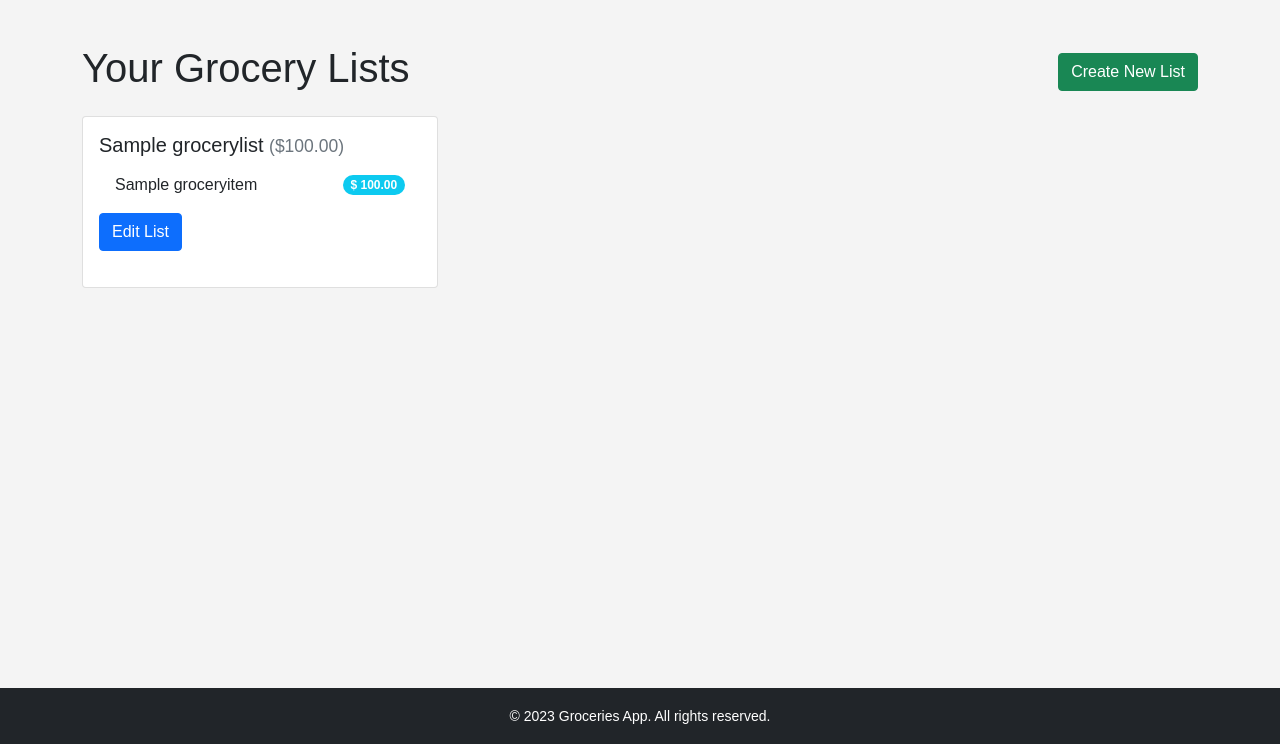
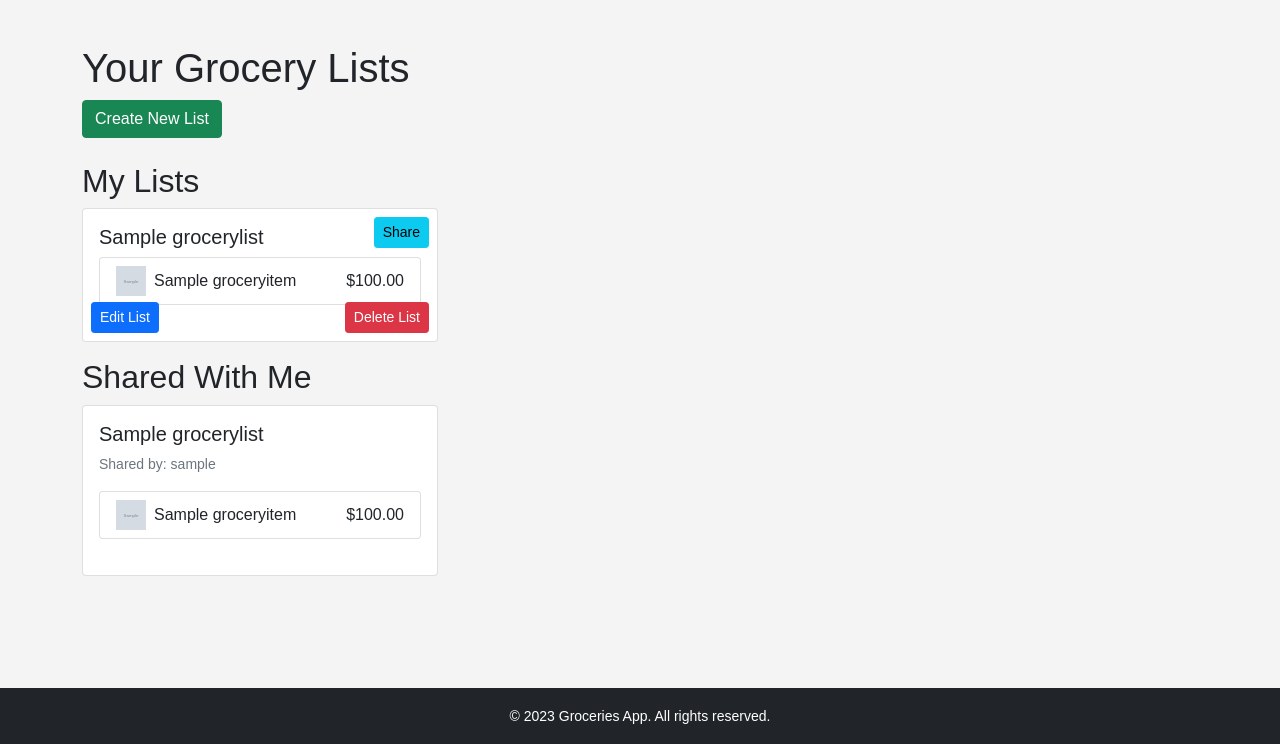
Before and after one commit to vkrg5711/smart-groceries, a Django app: page / in a window 1280 px wide. Shown: the part 56-800 px from the top of the page. Run offline with Django 5.2, Linux system fonts and the light colour scheme; a user stored in the database is signed in; tables that the repository leaves empty hold one stand-in row (values such as "Sample post"); grey boxes marked "Sample" are stand-in pictures.

Commit message:
New UI and share link

```diff
--- a/groceries/grocery/models.py
+++ b/groceries/grocery/models.py
@@ -12,6 +12,7 @@ class GroceryList(models.Model):
     name = models.CharField(max_length=100)
     owner = models.ForeignKey(User, on_delete=models.CASCADE)
     shared_with = models.ManyToManyField(User, related_name='shared_lists', blank=True)
+    share_token = models.CharField(max_length=50, blank=True, null=True, unique=True)  # New Field
 
     def __str__(self):
         return self.name
@@ -20,7 +21,7 @@ class GroceryItem(models.Model):
     grocery_list = models.ForeignKey(GroceryList, on_delete=models.CASCADE)
     name = models.CharField(max_length=100)
     quantity = models.IntegerField(default=1)
-    price = models.DecimalField(max_digits=8, decimal_places=2, default=0)  # New field
+    price = models.DecimalField(max_digits=8, decimal_places=2, default=0)
     image_url = models.URLField(blank=True, null=True)
 
     def __str__(self):
--- a/groceries/grocery/static/css/style.css
+++ b/groceries/grocery/static/css/style.css
@@ -25,3 +25,9 @@ footer {
 .card {
     margin-bottom: 20px;
 }
+/* Force the card images to be the same size */
+.card-img-top {
+    width: 100%;
+    height: 200px; /* set desired height */
+    object-fit: cover; /* crop to maintain aspect ratio */
+}
--- a/groceries/grocery/templates/dashboard.html
+++ b/groceries/grocery/templates/dashboard.html
@@ -1,37 +1,84 @@
 {% extends 'base.html' %}
+{% load math_extras %}  {# if needed #}
 
 {% block title %}Dashboard{% endblock %}
 
 {% block content %}
-<div class="d-flex justify-content-between align-items-center mb-3">
+<div class="mb-4">
   <h1>Your Grocery Lists</h1>
   <a href="{% url 'create_list' %}" class="btn btn-success">Create New List</a>
 </div>
+
+<!-- Section 1: My Lists -->
+<h2>My Lists</h2>
 <div class="row">
-    {% for grocery_list in grocery_lists %}
+  {% for glist in my_lists %}
   <div class="col-md-4 mb-3">
-        <div class="card h-100">
+    <div class="card h-100 position-relative">
       <div class="card-body">
-                <h5 class="card-title">
-                    {{ grocery_list.name }}
-                    <small class="text-muted">(${{ grocery_list.total_price }})</small>
-                </h5>
-                {% if grocery_list.items_with_total %}
-                <ul class="list-group list-group-flush">
-                    {% for item, item_total in grocery_list.items_with_total %}
-                    <li class="list-group-item d-flex justify-content-between align-items-center">
-                        {{ item.name }}
-                        <span class="badge bg-info rounded-pill">$ {{ item_total }}</span>
+        <h5 class="card-title">{{ glist.name }}</h5>
+        {% if glist.items_with_total %}
+        <ul class="list-group">
+          {% for item, item_total in glist.items_with_total %}
+          <li class="list-group-item d-flex align-items-center">
+            <img src="{{ item.image_url }}" alt="{{ item.name }}" style="width:30px; height:30px; object-fit:cover; margin-right:8px;">
+            <span>{{ item.name }}</span>
+            <span class="ms-auto">${{ item_total|floatformat:2 }}</span>
           </li>
           {% endfor %}
         </ul>
         {% else %}
         <p class="text-muted">No items in this list.</p>
         {% endif %}
-                <a href="{% url 'view_list' grocery_list.id %}" class="btn btn-primary mt-2">Edit List</a>
+      </div>
+      <div class="position-absolute bottom-0 start-0 p-2">
+        <a href="{% url 'edit_list' glist.id %}" class="btn btn-primary btn-sm">Edit List</a>
+      </div>
+      <div class="position-absolute bottom-0 end-0 p-2">
+        <form action="{% url 'delete_list' glist.id %}" method="post">
+          {% csrf_token %}
+          <button type="submit" class="btn btn-danger btn-sm">Delete List</button>
+        </form>
+      </div>
+      <div class="position-absolute top-0 end-0 p-2">
+        <!-- Button to generate share link -->
+        <a href="{% url 'get_share_link' glist.id %}" class="btn btn-info btn-sm">Share</a>
       </div>
     </div>
   </div>
   {% endfor %}
 </div>
+
+<!-- Section 2: Shared Lists -->
+<h2>Shared With Me</h2>
+{% if shared_lists %}
+<div class="row">
+  {% for glist in shared_lists %}
+  <div class="col-md-4 mb-3">
+    <div class="card h-100">
+      <div class="card-body">
+        <h5 class="card-title">{{ glist.name }}</h5>
+        <p class="small text-muted">Shared by: {{ glist.owner.username }}</p>
+        {% if glist.items_with_total %}
+        <ul class="list-group">
+          {% for item, item_total in glist.items_with_total %}
+          <li class="list-group-item d-flex align-items-center">
+            <img src="{{ item.image_url }}" alt="{{ item.name }}" style="width:30px; height:30px; object-fit:cover; margin-right:8px;">
+            <span>{{ item.name }}</span>
+            <span class="ms-auto">${{ item_total|floatformat:2 }}</span>
+          </li>
+          {% endfor %}
+        </ul>
+        {% else %}
+        <p class="text-muted">No items in this list.</p>
+        {% endif %}
+      </div>
+      <!-- Optionally include actions for shared lists -->
+    </div>
+  </div>
+  {% endfor %}
+</div>
+{% else %}
+<p>No shared lists.</p>
+{% endif %}
 {% endblock %}
--- a/groceries/grocery/urls.py
+++ b/groceries/grocery/urls.py
@@ -10,5 +10,10 @@ urlpatterns = [
     path('list/<int:list_id>/', views.view_list, name='view_list'),
     path('list/<int:list_id>/add_item/', views.add_item, name='add_item'),
     path('item/<int:item_id>/edit/', views.edit_item, name='edit_item'),
+    path('list/<int:item_id>/edit/', views.edit_list, name='edit_list'),
     path('item/<int:item_id>/delete/', views.delete_item, name='delete_item'),
+    path('list/<int:list_id>/delete/', views.delete_list, name='delete_list'),
+
+    path('list/<int:list_id>/share/', views.get_share_link, name='get_share_link'),
+    path('share/<str:token>/', views.share_list, name='share_list'),
 ]
--- a/groceries/grocery/views.py
+++ b/groceries/grocery/views.py
@@ -2,31 +2,77 @@ from django.shortcuts import render, redirect, get_object_or_404
 from django.contrib.auth.decorators import login_required
 from django.contrib.auth import login, logout
 from django.contrib.auth.forms import UserCreationForm, AuthenticationForm
+import uuid
 
 from .models import GroceryList, GroceryItem
 from .utils import upload_image_to_s3
 
+
+CATALOGUE = [
+    {"id": 1, "name": "Apples",    "price": 1.50, "image_url": "https://www.bigbasket.com/media/uploads/p/xxl/10000352-2_13-fresho-apple-shimla.jpg"},
+    {"id": 2, "name": "Bananas",   "price": 0.70, "image_url": "https://www.nipponexpress.com/press/report/img/06-Nov-20-1.jpeg"},
+    {"id": 3, "name": "Oranges",   "price": 1.20, "image_url": "https://cdn-prod.medicalnewstoday.com/content/images/articles/272/272782/oranges-in-a-box.jpg"},
+    {"id": 4, "name": "Milk",      "price": 2.50, "image_url": "https://encrypted-tbn0.gstatic.com/images?q=tbn:ANd9GcR1pqJcWUlllhzBSxrADCdgmCw0jSwnrgjbhA&s"},
+    {"id": 5, "name": "Bread",     "price": 1.80, "image_url": "https://www.allrecipes.com/thmb/CjzJwg2pACUzGODdxJL1BJDRx9Y=/1500x0/filters:no_upscale():max_bytes(150000):strip_icc()/6788-amish-white-bread-DDMFS-4x3-6faa1e552bdb4f6eabdd7791e59b3c84.jpg"},
+    {"id": 6, "name": "Eggs",      "price": 3.00, "image_url": "https://static.toiimg.com/thumb/msid-71200465,width-1280,height-720,imgsize-177052,resizemode-6,overlay-toi_sw,pt-32,y_pad-40/photo.jpg"},
+    {"id": 7, "name": "Cheese",    "price": 4.00, "image_url": "https://static.toiimg.com/thumb/msid-115029115,width-400,resizemode-4/115029115.jpg"},
+    {"id": 8, "name": "Tomatoes",  "price": 0.90, "image_url": "https://www.fervalle.com/wp-content/uploads/2022/07/580b57fcd9996e24bc43c23b-1024x982.png"},
+    {"id": 9, "name": "Potatoes",  "price": 0.50, "image_url": "https://www.jiomart.com//images/product/240x240/590003516/potato-1-kg-product-images-o590003516-p590003516-0-202408070949.jpg"},
+    {"id": 10, "name": "Onions",   "price": 0.40, "image_url": "https://encrypted-tbn0.gstatic.com/images?q=tbn:ANd9GcR_c4mzTsqYoLWHNziM4mHQEEp6-qCek6H7bQ&s"},
+    {"id": 11, "name": "Carrots",  "price": 0.60, "image_url": "https://encrypted-tbn0.gstatic.com/images?q=tbn:ANd9GcT_ToaAW0-o-fBzVFUsefJ0Mn1QDVGEFeKZEA&s"},
+    {"id": 12, "name": "Chicken",  "price": 5.00, "image_url": "https://hips.hearstapps.com/hmg-prod/images/roast-chicken-recipe-2-66b231ac9a8fb.jpg"},
+    {"id": 13, "name": "Fish",     "price": 6.00, "image_url": "https://encrypted-tbn0.gstatic.com/images?q=tbn:ANd9GcTE2oz1fMWHrwrS2itizJgh2R0ph3Ce2FL9RA&s"},
+    {"id": 14, "name": "Rice",     "price": 2.00, "image_url": "https://encrypted-tbn0.gstatic.com/images?q=tbn:ANd9GcRvJlWgt2pYOKkyJyC87ybiAV56fmylG05JZA&s"},
+    {"id": 15, "name": "Pasta",    "price": 1.70, "image_url": "https://www.yummytummyaarthi.com/wp-content/uploads/2022/11/red-sauce-pasta-1.jpg"},
+]
+
+
 @login_required(login_url='/login/')
 def dashboard(request):
-    lists = GroceryList.objects.filter(owner=request.user)
-    for glist in lists:
+    # My Lists: lists created by the current user.
+    my_lists = GroceryList.objects.filter(owner=request.user)
+    for glist in my_lists:
         items = glist.groceryitem_set.all()
         total_price = sum(item.quantity * item.price for item in items)
-        # Attach total price to the list object
         glist.total_price = total_price
-        # Create a list of tuples: (item, item_total)
         glist.items_with_total = [(item, item.quantity * item.price) for item in items]
-    return render(request, 'dashboard.html', {'grocery_lists': lists})
+
+    # Shared Lists: lists shared with the current user.
+    shared_lists = GroceryList.objects.filter(shared_with=request.user)
+    for glist in shared_lists:
+        items = glist.groceryitem_set.all()
+        total_price = sum(item.quantity * item.price for item in items)
+        glist.total_price = total_price
+        glist.items_with_total = [(item, item.quantity * item.price) for item in items]
+
+    return render(request, 'dashboard.html', {
+        'my_lists': my_lists,
+        'shared_lists': shared_lists,
+    })
 
 @login_required(login_url='/login/')
 def create_list(request):
     if request.method == 'POST':
-        name = request.POST.get('name')
-        if name:
-            new_list = GroceryList(name=name, owner=request.user)
-            new_list.save()
-            return redirect('dashboard')
-    return render(request, 'create_list.html')
+        list_name = request.POST.get('list_name') or "My New Grocery List"
+        new_list = GroceryList(name=list_name, owner=request.user)
+        new_list.save()
+        for item in CATALOGUE:
+            qty = request.POST.get(f'quantity_{item["id"]}')
+            try:
+                qty = int(qty)
+            except (ValueError, TypeError):
+                qty = 0
+            if qty > 0:
+                GroceryItem.objects.create(
+                    grocery_list=new_list,
+                    name=item['name'],
+                    quantity=qty,
+                    price=item['price'],
+                    image_url=item['image_url']
+                )
+        return redirect('dashboard')
+    else:
+        return render(request, 'create_list.html', {'catalogue': CATALOGUE})
 
 @login_required(login_url='/login/')
 def view_list(request, list_id):
@@ -42,7 +88,7 @@ def view_list(request, list_id):
     return render(request, 'grocery_list.html', {'grocery_list': glist, 'items': items, 'list_total': list_total})
 
 def signup(request):
-    if request.method == 'POST':
+    if request.method == "POST":
         form = UserCreationForm(request.POST)
         if form.is_valid():
             user = form.save()
@@ -53,12 +99,14 @@ def signup(request):
     return render(request, 'signup.html', {'form': form})
 
 def login_view(request):
-    if request.method == 'POST':
+    if request.method == "POST":
         form = AuthenticationForm(data=request.POST)
         if form.is_valid():
             user = form.get_user()
             login(request, user)
-            return redirect('dashboard')
+            # Redirect to the next URL if provided; otherwise, fallback to the dashboard.
+            next_url = request.GET.get('next', 'dashboard')
+            return redirect(next_url)
     else:
         form = AuthenticationForm()
     return render(request, 'login.html', {'form': form})
@@ -133,6 +181,40 @@ def edit_item(request, item_id):
     return render(request, 'edit_item.html', {'item': item})
 
 @login_required(login_url='/login/')
+def edit_list(request, list_id):
+    glist = get_object_or_404(GroceryList, id=list_id)
+    # Build a dictionary of the current items in the list by name
+    existing_items = {item.name: item.quantity for item in glist.groceryitem_set.all()}
+    catalog_with_qty = []
+    for item in CATALOGUE:
+        item_copy = item.copy()  # make a copy so we do not alter the catalogue
+        item_copy['quantity'] = existing_items.get(item['name'], 0)
+        catalog_with_qty.append(item_copy)
+    if request.method == 'POST':
+        list_name = request.POST.get('list_name') or glist.name
+        glist.name = list_name
+        glist.save()
+        # Delete all existing items before recreating
+        glist.groceryitem_set.all().delete()
+        for item in CATALOGUE:
+            qty = request.POST.get(f'quantity_{item["id"]}')
+            try:
+                qty = int(qty)
+            except (ValueError, TypeError):
+                qty = 0
+            if qty > 0:
+                GroceryItem.objects.create(
+                    grocery_list=glist,
+                    name=item['name'],
+                    quantity=qty,
+                    price=item['price'],
+                    image_url=item['image_url']
+                )
+        return redirect('dashboard')
+    else:
+        return render(request, 'edit_list.html', {'catalogue': catalog_with_qty, 'grocery_list': glist})
+
+@login_required(login_url='/login/')
 def delete_item(request, item_id):
     item = get_object_or_404(GroceryItem, id=item_id)
     grocery_list_id = item.grocery_list.id
@@ -140,3 +222,49 @@ def delete_item(request, item_id):
         item.delete()
         return redirect('view_list', list_id=grocery_list_id)
     return render(request, 'delete_item.html', {'item': item})
+
+
+@login_required(login_url='/login/')
+def delete_list(request, list_id):
+    glist = get_object_or_404(GroceryList, id=list_id)
+    if request.method == 'POST':
+        glist.delete()
+        return redirect('dashboard')
+    return render(request, 'delete_list.html', {'grocery_list': glist})
+
+@login_required(login_url='/login/')
+def get_share_link(request, list_id):
+    # Only allow the list owner to share
+    glist = get_object_or_404(GroceryList, id=list_id, owner=request.user)
+    if not glist.share_token:
+        glist.share_token = uuid.uuid4().hex
+        glist.save()
+    share_link = request.build_absolute_uri(f"/share/{glist.share_token}/")
+    return render(request, "share_link.html", {"share_link": share_link})
+
+
+
+def share_list(request, token):
+    """
+    When a shared link is clicked:
+      - If the user is not authenticated, redirect them to the login page with next set to this share URL.
+      - Once logged in (or signed up), add the user to the shared_with and then redirect to dashboard.
+    """
+    try:
+        glist = GroceryList.objects.get(share_token=token)
+    except GroceryList.DoesNotExist:
+        # Optionally display an error if the token is invalid.
+        return redirect('login')
+
+    if not request.user.is_authenticated:
+        # Redirect to login so that after authentication, the user returns to this share URL.
+        return redirect(f"/login/?next=/share/{token}/")
+
+    # If the current user is not the owner, add them to the shared lists.
+    print(glist.owner)
+    print(request.user)
+
+    if request.user != glist.owner:
+        glist.shared_with.add(request.user)
+        glist.save()
+    return redirect('dashboard')
```
Also changed, not shown: groceries/grocery/templates/create_list.html (+47 -13 lines), groceries/grocery/templates/delete_list.html (added, +13 -0 lines), groceries/grocery/templates/edit_item.html (+37 -21 lines), groceries/grocery/templates/share_link.html (added, +12 -0 lines), groceries/grocery/migrations/0001_initial.py, groceries/grocery/migrations/0002_grocerylist_share_token.py. Lines whose indentation alone changed are shown as unchanged.
